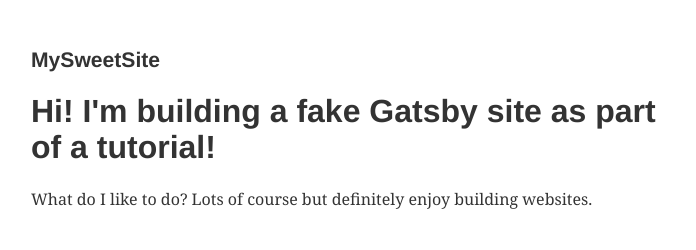
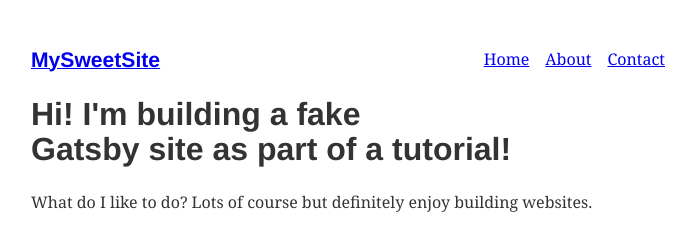
Before and after one commit to corlou/gatsby-and-react-tutorial-3, a Gatsby site: page / in a window 1280 px wide. Shown: the whole page, without its empty margins (284-980 px from the left). Built offline with nearby package versions, Linux system fonts and the light colour scheme; Gatsby itself is replaced by a stand-in of ours.

Commit message:
3 page site where all pages link using layout.js

```diff
--- a/src/components/layout.js
+++ b/src/components/layout.js
@@ -1,7 +1,22 @@
 import React from "react"
+import { Link } from "gatsby"
+const ListLink = props => (
+  <li style={{ display: `inline-block`, marginRight: `1rem` }}>
+    <Link to={props.to}>{props.children}</Link>
+  </li>
+)
 export default ({ children }) => (
   <div style={{ margin: `3rem auto`, maxWidth: 650, padding: `0 1 rem` }}>
-    <h3>MySweetSite</h3>
+    <header style={{ marginBottom: `1.5rem` }}>
+      <Link to="/" style={{ textShadow: `none`, backgroundImage: `none` }}>
+        <h3 style={{ display: `inline` }}>MySweetSite</h3>
+      </Link>
+      <ul style={{ listStyle: `none`, float: `right` }}>
+        <ListLink to="/">Home</ListLink>
+        <ListLink to="/about">About</ListLink>
+        <ListLink to="/contact">Contact</ListLink>
+      </ul>
+    </header>
     {children}
   </div>
 )
```
